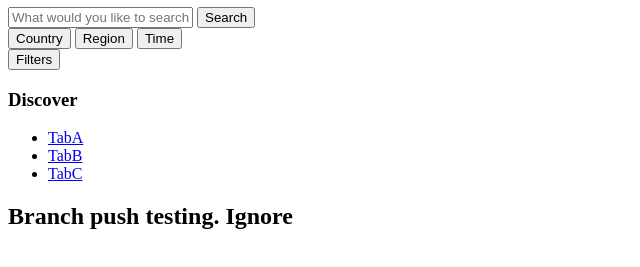
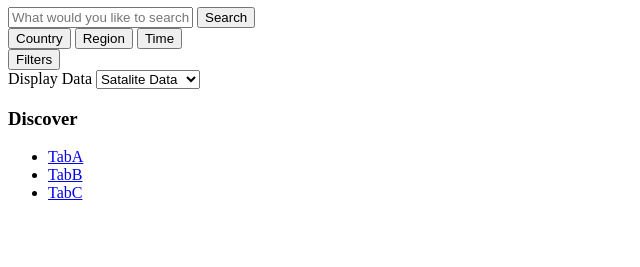
Before and after one commit to KeKe646-dev/UN-Dashboard, a plain HTML site: page Dashboard UN/index.html in a window 1280 px wide. Both pictures are taken after a click on the button "Filters". Shown: the part 273-540 px from the top of the page, without its empty margins (0-640 px from the left). Drawn offline with Linux system fonts and the light colour scheme.

Commit message:
Drop down search filter correction
Corrected issue of the drop down menu constanly hiding after filter button is clicked.

```diff
--- a/Dashboard UN/index.html
+++ b/Dashboard UN/index.html
@@ -35,8 +35,16 @@
          <button>Time</button>
     </div>
 
-    <div id="SearchFiilters">
-        <button onclick="alert('Sorry Im still working on the drop down menus lol')">Filters</button>
+
+     <button onclick="toggleFilters()">Filters</button>
+    <div id="SearchFiilters" hidden>
+
+
+      <label for="Filters"> Display Data</label>
+                <select name ="Filters" id="Filters">
+                    <option value="Satalite">Satalite Data</option>
+                    <option value="Weather">Weather Data</option>
+                </select>
     </div>
 
     <div id="SideBar">
@@ -44,20 +52,21 @@
                 <h3>Discover</h3>
             </div>
 
-
-
-
-
-
             <ul class="navlinks">
                 <li><a href="#">TabA</a></li>
                 <li><a href="#">TabB</a></li>
                 <li><a href="#">TabC</a></li>
-
             </ul>
-
     </div>
 
-    <h2>Branch push testing. Ignore</h2>
+ <script>
+    function toggleFilters() {
+        const Filters = document.getElementById("SearchFiilters");
+               const filters = document.getElementById("SearchFiilters");
+              filters.hidden = !filters.hidden;
+
+    }
+</script>
+
 </body>
 </html>
```
